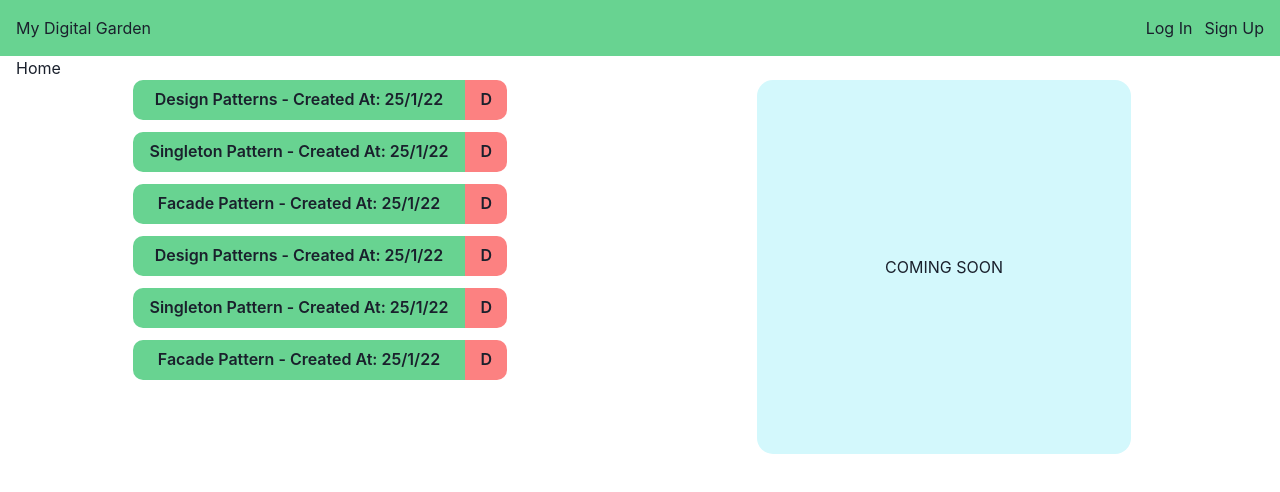
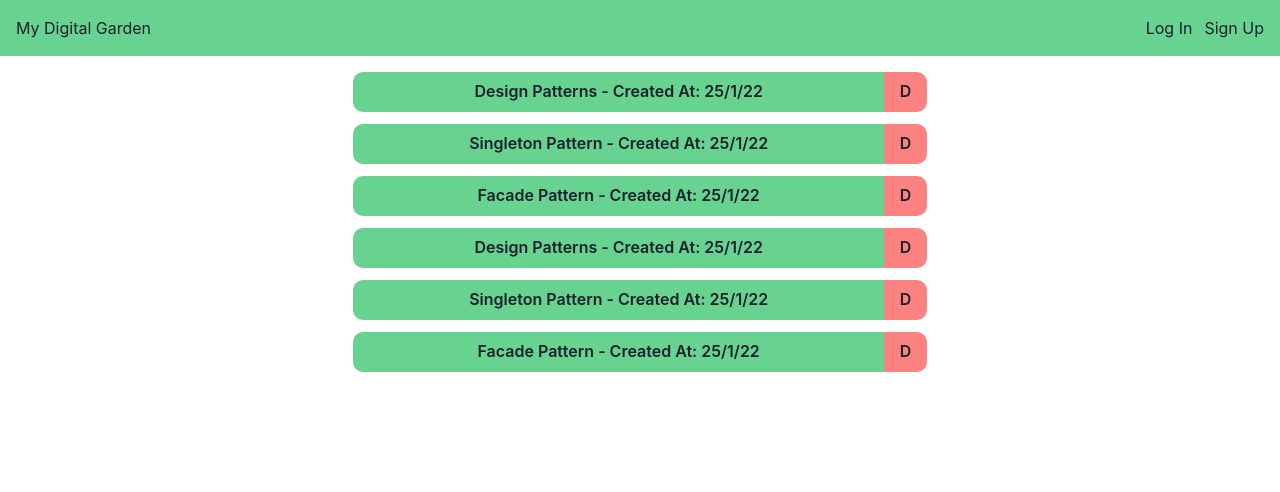
Before and after one commit to jpecheverryp/my-digital-garden, a React (Create React App) app in the folder client/: page / in a window 1280 px wide. Shown: the top 492 px of the page. Built offline with nearby package versions, Linux system fonts and the light colour scheme.

Commit message:
removed map from page

```diff
--- a/client/src/App.css
+++ b/client/src/App.css
@@ -42,17 +42,3 @@
   -ms-flex-wrap: wrap;
   flex-wrap: wrap;
 }
-
-.map-container {
-  min-width: 30%;
-  margin: 0 1rem 1rem;
-}
-
-.map {
-  background-color: #d3f8fc;
-  border-radius: 1rem;
-  padding-top: 100%;
-  width: 100%;
-  position: relative;
-}
-/*# sourceMappingURL=App.css.map */
--- a/client/src/components/NotesMap.tsx
+++ b/client/src/components/NotesMap.tsx
@@ -1,22 +1,11 @@
+import { AspectRatio, Box } from '@chakra-ui/react';
 import React from 'react';
 
 const NotesMap = () => {
   return (
-    <div className='map-container'>
-      <div className='map'>
-        <span
-          style={{
-            display: 'block',
-            position: 'absolute',
-            top: '50%',
-            left: '50%',
-            transform: 'translate(-50%, -50%)',
-          }}
-        >
-          COMING SOON
-        </span>
-      </div>
-    </div>
+    <Box bg={'red'}>
+      <span>COMING SOON</span>
+    </Box>
   );
 };
 
--- a/client/src/screens/Home.tsx
+++ b/client/src/screens/Home.tsx
@@ -1,3 +1,4 @@
+import { Box, Container } from '@chakra-ui/react';
 import React, { useEffect } from 'react';
 import { useNavigate } from 'react-router-dom';
 import NoteList from '../components/NoteList';
@@ -51,13 +52,9 @@ const Home: React.FC<IState> = ({ isAuthenticated }) => {
   ];
 
   return (
-    <section>
-      <h1 className='light-text'>Home</h1>
-      <div className='dashboard-cols'>
-        <NotesMap />
-        <NoteList notes={notes} />
-      </div>
-    </section>
+    <Container pt={4}>
+      <NoteList notes={notes} />
+    </Container>
   );
 };
 
```
